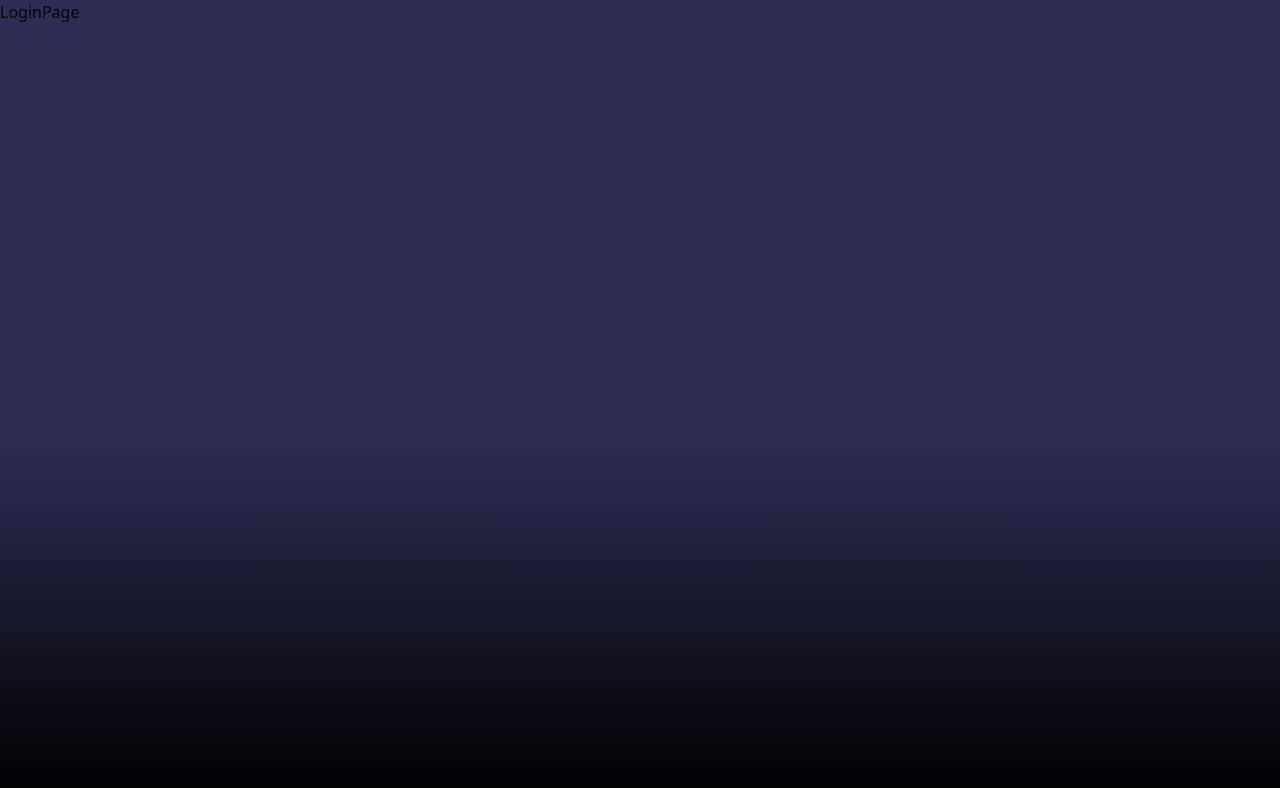
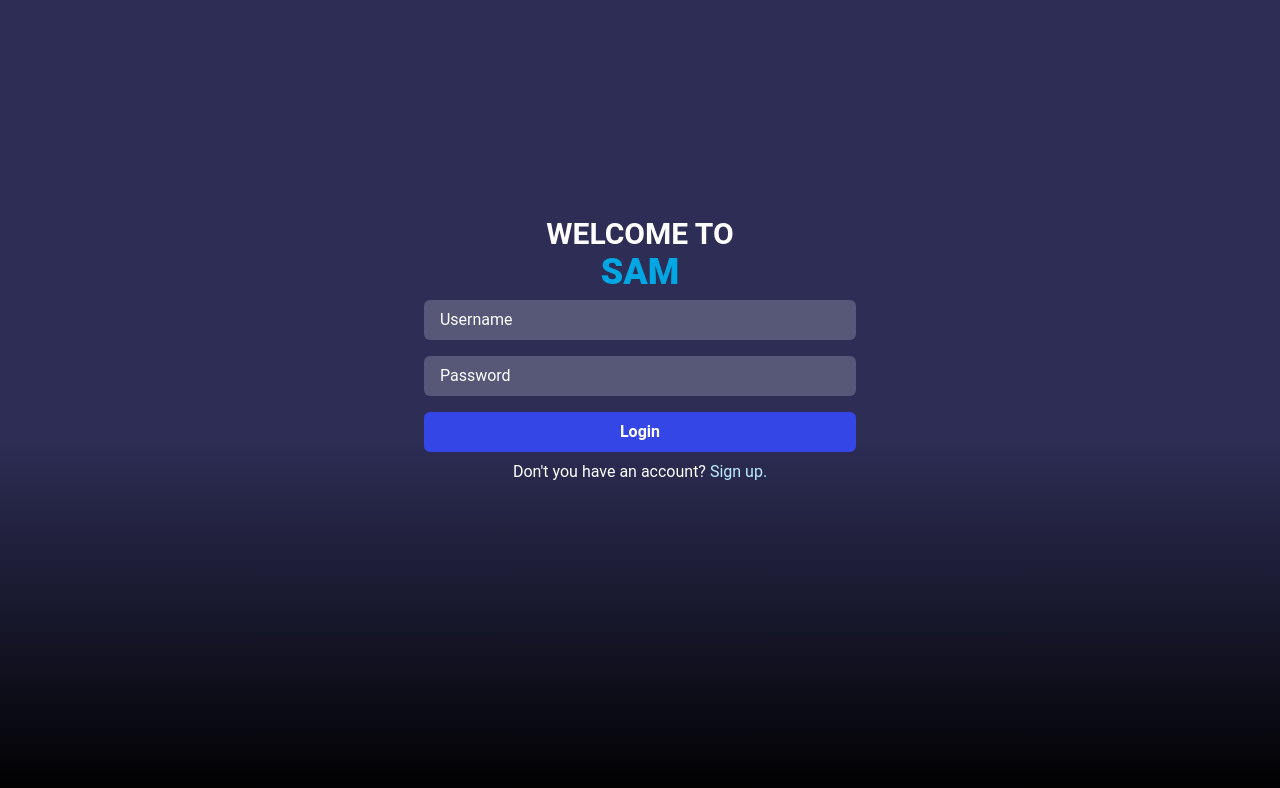
Before and after one commit to Juxnjo/mvpSenaSoft_Globant, a React (Vite) app in the folder frontend/: page / in a window 1280 px wide. Shown: the top 788 px of the page. Built offline with nearby package versions, Linux system fonts and the light colour scheme.

Commit message:
front loginPage OK

```diff
--- a/frontend/package.json
+++ b/frontend/package.json
@@ -12,10 +12,7 @@
   "dependencies": {
     "react": "^18.2.0",
     "react-dom": "^18.2.0",
-<<<<<<< HEAD
-=======
     "react-icons": "^4.11.0",
->>>>>>> f59b89c2ef3251521fc5fec2b3d888d08e8152f1
     "react-router-dom": "^6.16.0"
   },
   "devDependencies": {
--- a/frontend/src/App.jsx
+++ b/frontend/src/App.jsx
@@ -1,6 +1,7 @@
 
 import { Routes, Route } from 'react-router-dom'
 import { LoginPage } from './pages/LoginPage'
+import { RegisterPage } from "./pages/RegisterPage";
 
 function App() {
 
@@ -8,6 +9,7 @@ function App() {
     <>
       <Routes>
         <Route path='/' element={<LoginPage />} />
+        <Route path='/register' element={<RegisterPage />} />
       </Routes>
 
     </>
--- /dev/null
+++ b/frontend/src/components/LoginForm/LoginFormComponent.jsx
@@ -0,0 +1,25 @@
+import { Link } from "react-router-dom";
+
+export const LoginFormComponent = () =>
+{
+    return (
+        <>
+            <form action="">
+                <input type="text" className='w-3/4 bg-white bg-opacity-20 placeholder:text-white border- border-gray-200   px-4 py-2 rounded-md my-2  ' placeholder="Username" required />
+
+                <input type="password" className='w-3/4 bg-white bg-opacity-20 placeholder:text-white border- border-gray-200   px-4 py-2 rounded-md my-2' placeholder="Password" required />
+
+                <button type='submit' className='bg-semiDarkBlue w-3/4 hover:bg-semiLightBlue text-white font-semibold my-2 py-2 px-4 rounded-md'>Login</button>
+            </form>
+            <div>
+                <p>Don't you have an account? <Link to='/register' className="text-lightBlue">Sign up.</Link></p>
+            </div>
+        </>
+
+
+
+
+
+
+    )
+}
--- /dev/null
+++ b/frontend/src/components/RegisterForm/RegisterFormComponent.jsx
@@ -0,0 +1,19 @@
+import { Link } from "react-router-dom";
+
+export const RegisterFormComponent = () =>
+{
+    return (
+        <>
+            <form action="">
+                <input type="text" className='w-3/4 bg-white bg-opacity-20 placeholder:text-white border- border-gray-200   px-4 py-2 rounded-md my-2  ' placeholder="Username" required />
+
+                <input type="password" className='w-3/4 bg-white bg-opacity-20 placeholder:text-white border- border-gray-200   px-4 py-2 rounded-md my-2' placeholder="Password" required />
+
+                <button type='submit' className='bg-semiDarkBlue w-3/4 hover:bg-semiLightBlue text-white font-semibold my-2 py-2 px-4 rounded-md'>Login</button>
+            </form>
+            <div>
+                <p>Don't you have an account? <Link to='/login' className="text-lightBlue">Sign up.</Link></p>
+            </div>
+        </>
+    )
+}
--- a/frontend/src/pages/LoginPage.jsx
+++ b/frontend/src/pages/LoginPage.jsx
@@ -1,6 +1,17 @@
+import { LoginFormComponent } from "../components/LoginForm/LoginFormComponent";
 
-export const LoginPage = () => {
+export const LoginPage = () =>
+{
   return (
-    <div>LoginPage</div>
+    <div className="flex h-[calc(100vh-100px)] items-center justify-center text-center">
+      <div className="font-Roboto text-white">
+        <h1 className="text-3xl font-semibold ">WELCOME TO </h1>
+        <h1 className="text-4xl text-semiLightBlue font-extrabold ">SAM</h1>
+        <div className="">
+        <LoginFormComponent />
+        </div>
+      </div>
+
+    </div>
   )
 }
--- a/frontend/src/pages/RegisterPage.jsx
+++ b/frontend/src/pages/RegisterPage.jsx
@@ -1,5 +1,16 @@
+import {  } from "";
+
 export const RegisterPage = () => {
   return (
-    <div>RegisterPage</div>
+    <div className="flex h-[calc(100vh-100px)] items-center justify-center text-center">
+      <div className="font-Roboto text-white">
+        <h1 className="text-3xl font-semibold ">REGISTER ON </h1>
+        <h1 className="text-4xl text-semiLightBlue font-extrabold ">SAM</h1>
+        <div className="">
+
+        </div>
+      </div>
+
+    </div>
   )
 }
```
Also changed, not shown: 1 other file (tests, documents, lock files or other folders).
